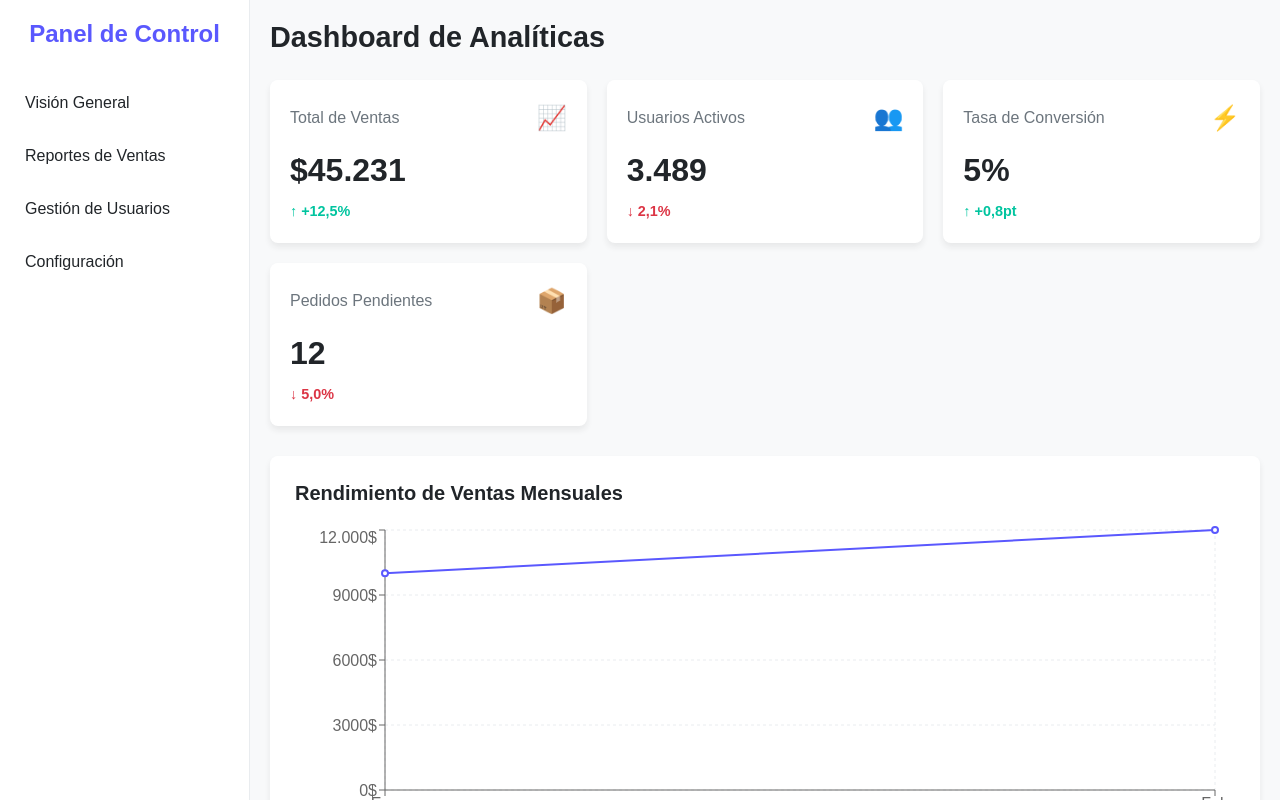
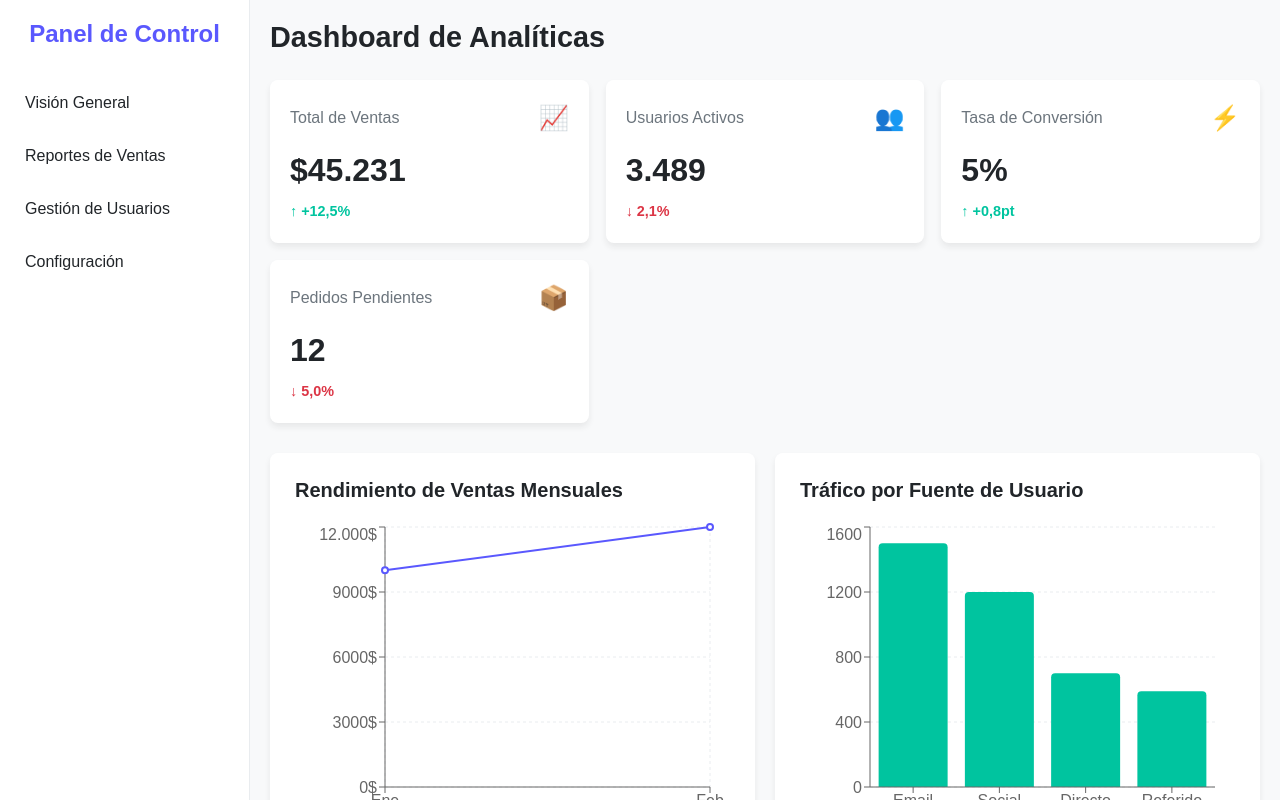
Before and after one commit to carlamunti89/analytic-dashboard-project, a React (Create React App) app: page / in a window 1280 px wide. Built offline with nearby package versions, Linux system fonts and the light colour scheme.

Commit message:
feat: Implemented BarChart component

```diff
--- a/src/App.js
+++ b/src/App.js
@@ -1,6 +1,7 @@
 import React, { useState, useEffect } from "react";
 import Card from "./components/Card";
 import LineChartCard from "./components/LineChartCard";
+import BarChartCard from "./components/BarChartCard";
 import dashboardData from "./data/dashboardData.json";
 
 function App() {
@@ -76,7 +77,7 @@ function App() {
               ))}
             </div>
             {/* INICIO DE LOS GRÁFICOS */}
-
+            <div className="charts-row">
               <LineChartCard
                 title="Rendimiento de Ventas Mensuales"
                 data={dashboardData.charts[0].data} // Datos de tu JSON
@@ -84,6 +85,14 @@ function App() {
                 lineDataKey="ventas" // Clave para la Línea Y
                 unit="$" // Unidad para el Eje Y y Tooltip
               />
+              {/* Gráfico de Barras (Chart 2) */}
+              <BarChartCard
+                title="Tráfico por Fuente de Usuario"
+                data={dashboardData.charts[1].data}
+                dataKey="category" // Eje X: Email, Social, etc.
+                barDataKey="users" // Barras: Valor de Usuarios
+              />
+            </div>
           </>
         )}
       </main>
--- /dev/null
+++ b/src/components/BarChartCard.js
@@ -0,0 +1,54 @@
+import React from "react";
+import {
+  BarChart,
+  Bar,
+  XAxis,
+  YAxis,
+  CartesianGrid,
+  Tooltip,
+  ResponsiveContainer,
+} from "recharts";
+
+const BarChartCard = ({ title, data, dataKey, barDataKey }) => {
+  return (
+    <div className="chart-card">
+      <h2 className="chart-title">{title}</h2>
+
+      <ResponsiveContainer width="100%" height={300}>
+        <BarChart
+          data={data}
+          margin={{ top: 5, right: 20, left: 10, bottom: 5 }}
+        >
+          <CartesianGrid
+            strokeDasharray="3 3"
+            stroke="#e9ecef"
+            vertical={false}
+          />{" "}
+          {/* vertical={false} para líneas solo horizontales */}
+          <XAxis dataKey={dataKey} />{" "}
+          {/* Clave para el eje horizontal (ej. "category") */}
+          <YAxis
+            tickFormatter={(value) => value.toLocaleString("es-ES")}
+            width={60}
+          />
+          <Tooltip
+            formatter={(value) => value.toLocaleString("es-ES")}
+            contentStyle={{
+              backgroundColor: "#fff",
+              border: "1px solid #ccc",
+              padding: "5px",
+            }}
+          />
+          {/* La Barra del Gráfico */}
+          <Bar
+            dataKey={barDataKey} // La clave con los valores a dibujar (ej. "users")
+            fill="#00C49F" // Color secundario ($color-secondary)
+            radius={[4, 4, 0, 0]} // Barras redondeadas arriba
+          />
+        </BarChart>
+      </ResponsiveContainer>
+    </div>
+  );
+};
+
+export default BarChartCard;
--- a/src/data/dashboardData.json
+++ b/src/data/dashboardData.json
@@ -44,6 +44,15 @@
         { "month": "Ene", "ventas": 10000 },
         { "month": "Feb", "ventas": 12000 }
       ]
+    },
+    {
+      "type": "BarChart",
+      "data": [
+        { "category": "Email", "users": 1500 },
+        { "category": "Social", "users": 1200 },
+        { "category": "Directo", "users": 700 },
+        { "category": "Referido", "users": 589 }
+      ]
     }
   ]
 }
--- a/src/styles/components/_card.scss
+++ b/src/styles/components/_card.scss
@@ -1,14 +1,20 @@
 // 1. Grid para el Contenedor de Tarjetas
 .card-grid {
   display: grid;
-  gap: 20px;
-  // Mobile First: 1 columna por defecto
-  grid-template-columns: 1fr;
+  gap: 17px;
+  // Mobile First: 1 columna por defecto, min 200px
+  grid-template-columns: repeat(
+    auto-fit,
+    minmax(200px, 1fr)
+  ); // <-- BASE: Mínimo 200px
   margin-bottom: 30px;
 
-  // Sobrescribir para Tablets y Escritorio (2 a 4 columnas)
+  // Sobrescribir para Tablets y Escritorio
   @media (min-width: $breakpoint-tablet) {
-    grid-template-columns: repeat(auto-fit, minmax(250px, 1fr));
+    grid-template-columns: repeat(
+      auto-fit,
+      minmax(250px, 1fr)
+    ); // <-- EN TABLET: Mínimo 250px
   }
 }
 
@@ -79,3 +85,29 @@
   color: $color-text-dark;
   margin-bottom: 20px;
 }
+
+// -------------------------------------------------------------
+// LAYOUT PARA FILA DE GRÁFICOS (charts-row)
+// -------------------------------------------------------------
+
+.charts-row {
+  display: grid;
+  gap: 20px;
+  margin-top: 20px;
+
+  // Mobile First: 1 columna por defecto (apilado)
+  grid-template-columns: 1fr;
+
+  // En el chart-card anterior teníamos grid-column: 1 / -1;
+  // Ahora, dentro de .charts-row, cada chart-card ocupará 1fr.
+  .chart-card {
+    // En este contexto, cada tarjeta ocupará su espacio normal.
+    // Sobrescribimos la regla anterior.
+    grid-column: unset;
+  }
+
+  // Media Query para Desktop: 2 columnas iguales
+  @media (min-width: $breakpoint-desktop) {
+    grid-template-columns: 1fr 1fr;
+  }
+}
```
Lines whose indentation alone changed are shown as unchanged.
